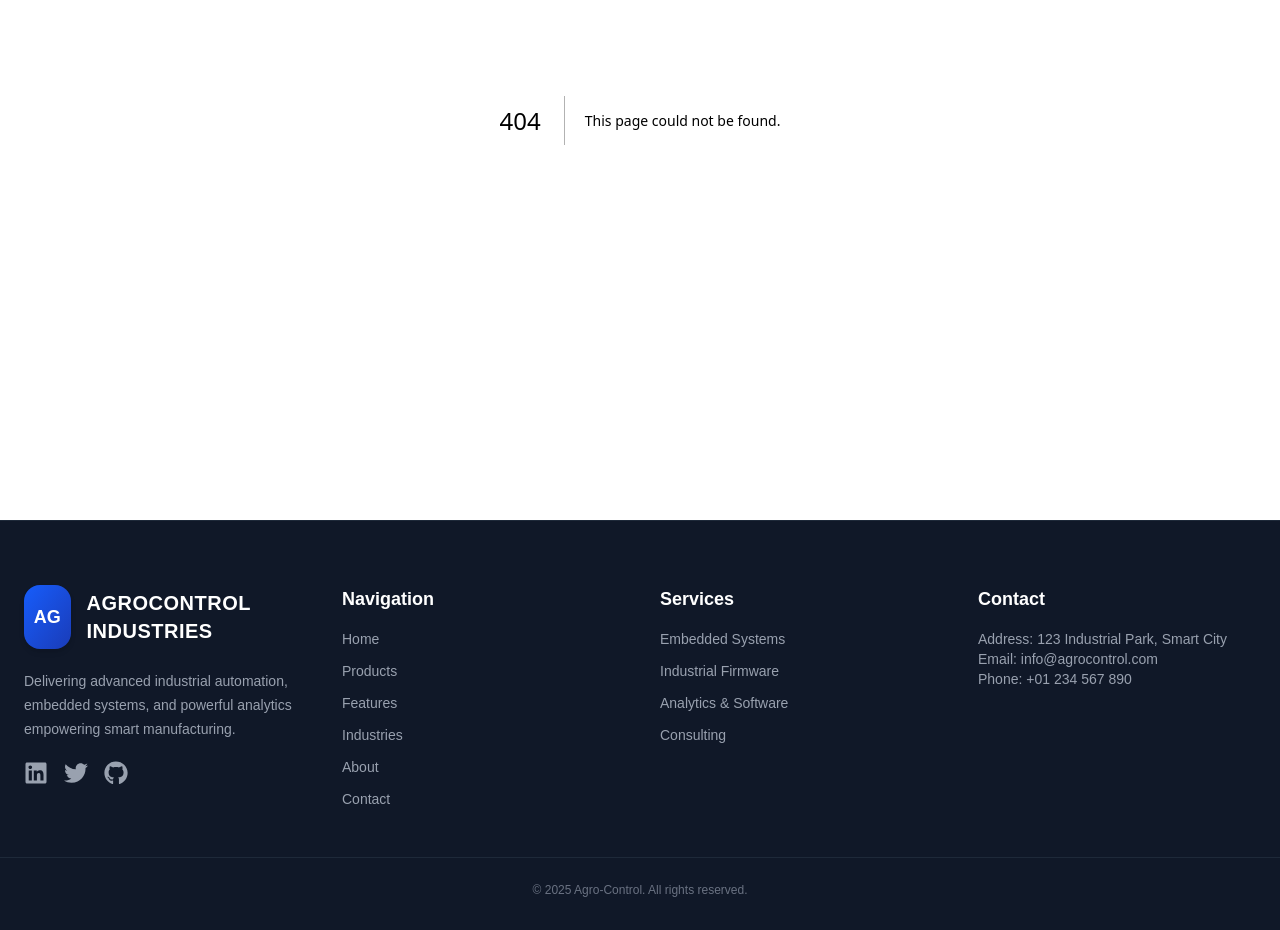
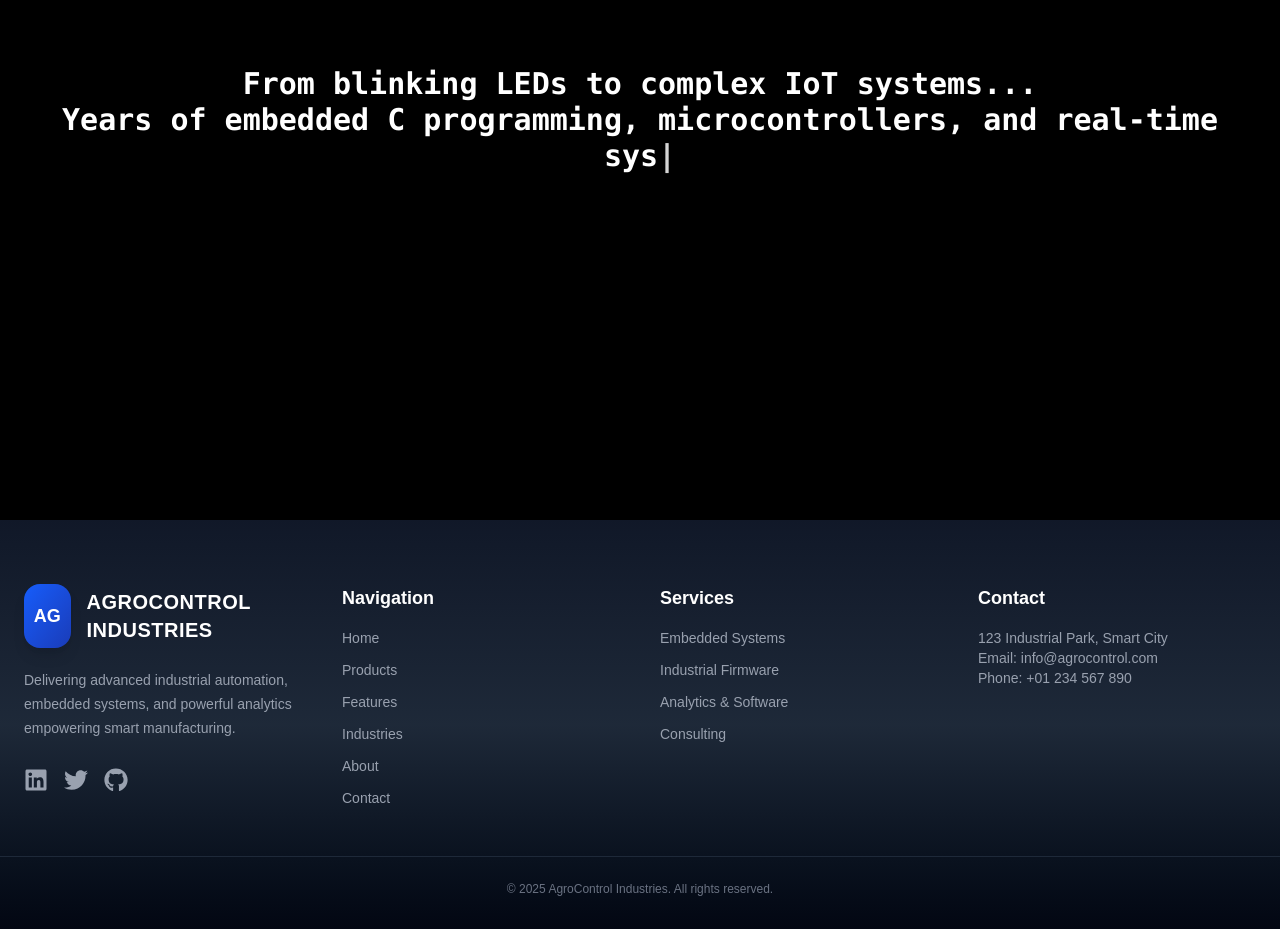
Before and after one commit to Bm8725/agrocontroll.com, a Next.js app: page /about in a window 1280 px wide. Before the commit this address had no page. Shown: the part 280-1210 px from the top of the page. Built offline with nearby package versions, Linux system fonts and the light colour scheme.

Commit message:
Update chat add

```diff
--- /dev/null
+++ b/src/app/about/page.js
@@ -0,0 +1,46 @@
+"use client";
+
+import { useState, useEffect } from "react";
+
+export default function AboutTypingWithSignature() {
+  const lines = [
+    "From blinking LEDs to complex IoT systems...",
+    "Years of embedded C programming, microcontrollers, and real-time systems...",
+    "Building dashboards in Next.js and React for smart farm monitoring...",
+    "Integrating sensors, cooling systems, and livestock tracking into seamless solutions...",
+    "Optimizing farms with automation, digitalization, and cloud-connected systems...",
+    "Turning ideas into reliable, industrial-grade smart farm technologies.",
+    "— BM, CEO", // Signature at the end
+  ];
+
+  const [displayedText, setDisplayedText] = useState("");
+  const [lineIndex, setLineIndex] = useState(0);
+  const [charIndex, setCharIndex] = useState(0);
+
+  useEffect(() => {
+    if (lineIndex >= lines.length) return; // Stop when all lines are done
+
+    const timeout = setTimeout(() => {
+      setDisplayedText((prev) => prev + lines[lineIndex][charIndex]);
+      if (charIndex < lines[lineIndex].length - 1) {
+        setCharIndex(charIndex + 1);
+      } else {
+        // Move to next line after a short delay
+        setCharIndex(0);
+        setDisplayedText((prev) => prev + "\n");
+        setLineIndex(lineIndex + 1);
+      }
+    }, 50); // Typing speed
+
+    return () => clearTimeout(timeout);
+  }, [charIndex, lineIndex, lines]);
+
+  return (
+    <div className="flex flex-col justify-center items-center min-h-screen bg-black px-6">
+      <pre className="text-white text-2xl md:text-3xl font-semibold whitespace-pre-wrap text-center">
+        {displayedText}
+        <span className="animate-pulse">|</span>
+      </pre>
+    </div>
+  );
+}
--- a/src/app/footer/footer.js
+++ b/src/app/footer/footer.js
@@ -1,3 +1,5 @@
+"use client";
+
 import Link from "next/link";
 import { FaLinkedin, FaTwitter, FaGithub } from "react-icons/fa";
 
@@ -25,12 +27,12 @@ export default function Footer() {
   ];
 
   return (
-    <footer className="bg-gray-900 text-gray-300 pt-16 pb-8 border-t border-gray-800">
+    <footer className="bg-gradient-to-b from-gray-900 via-gray-800 to-gray-950 text-gray-300 pt-16 pb-8">
       <div className="max-w-7xl mx-auto px-6 grid grid-cols-1 md:grid-cols-4 gap-10">
         {/* Brand */}
-        <div className="flex flex-col gap-5 animate-fade-in">
+        <div className="flex flex-col gap-5">
           <div className="flex items-center gap-4">
-            <div className="w-16 h-16 rounded-2xl bg-gradient-to-br from-blue-600 to-blue-800 flex items-center justify-center shadow-md">
+            <div className="w-16 h-16 rounded-2xl bg-gradient-to-br from-blue-600 to-blue-800 flex items-center justify-center shadow-lg">
               <span className="text-white font-bold text-lg">AG</span>
             </div>
             <span className="font-semibold uppercase tracking-wide text-white text-xl">
@@ -40,7 +42,7 @@ export default function Footer() {
           <p className="text-gray-400 text-sm leading-6 max-w-sm">
             Delivering advanced industrial automation, embedded systems, and powerful analytics empowering smart manufacturing.
           </p>
-          <div className="flex gap-4 text-2xl">
+          <div className="flex gap-4 text-2xl mt-2">
             {social.map((item, index) => (
               <a
                 key={index}
@@ -63,7 +65,7 @@ export default function Footer() {
               <li key={link.title}>
                 <Link
                   href={link.href}
-                  className="hover:text-emerald-500 transition"
+                  className="hover:text-emerald-400 transition duration-300"
                 >
                   {link.title}
                 </Link>
@@ -80,7 +82,7 @@ export default function Footer() {
               <li key={service.title}>
                 <Link
                   href={service.href}
-                  className="hover:text-emerald-500 transition"
+                  className="hover:text-emerald-400 transition duration-300"
                 >
                   {service.title}
                 </Link>
@@ -92,14 +94,15 @@ export default function Footer() {
         {/* Contact */}
         <div>
           <h4 className="text-white font-semibold mb-4 text-lg">Contact</h4>
-          <p className="text-gray-400 text-sm">Address: 123 Industrial Park, Smart City</p>
+          <p className="text-gray-400 text-sm">123 Industrial Park, Smart City</p>
           <p className="text-gray-400 text-sm">Email: info@agrocontrol.com</p>
           <p className="text-gray-400 text-sm">Phone: +01 234 567 890</p>
         </div>
       </div>
 
+      {/* Footer Bottom */}
       <div className="mt-12 border-t border-gray-800 pt-6 text-center text-gray-500 text-xs">
-        &copy; {new Date().getFullYear()} Agro-Control. All rights reserved.
+        &copy; {new Date().getFullYear()} AgroControl Industries. All rights reserved.
       </div>
     </footer>
   );
--- a/src/app/header/header.js
+++ b/src/app/header/header.js
@@ -23,9 +23,9 @@ export default function Navbar() {
         { title: "iFARM MANAGEMENT ", href: "/404/" },
       ],
     },
-    { title: "Solutions", href: "/404/" },
+    { title: "Solutions", href: "/" },
     { title: "Industries", href: "/industries/" },
-    { title: "About", href: "/" },
+    { title: "About", href: "/about/" },
   ];
 
   const social = [
```
